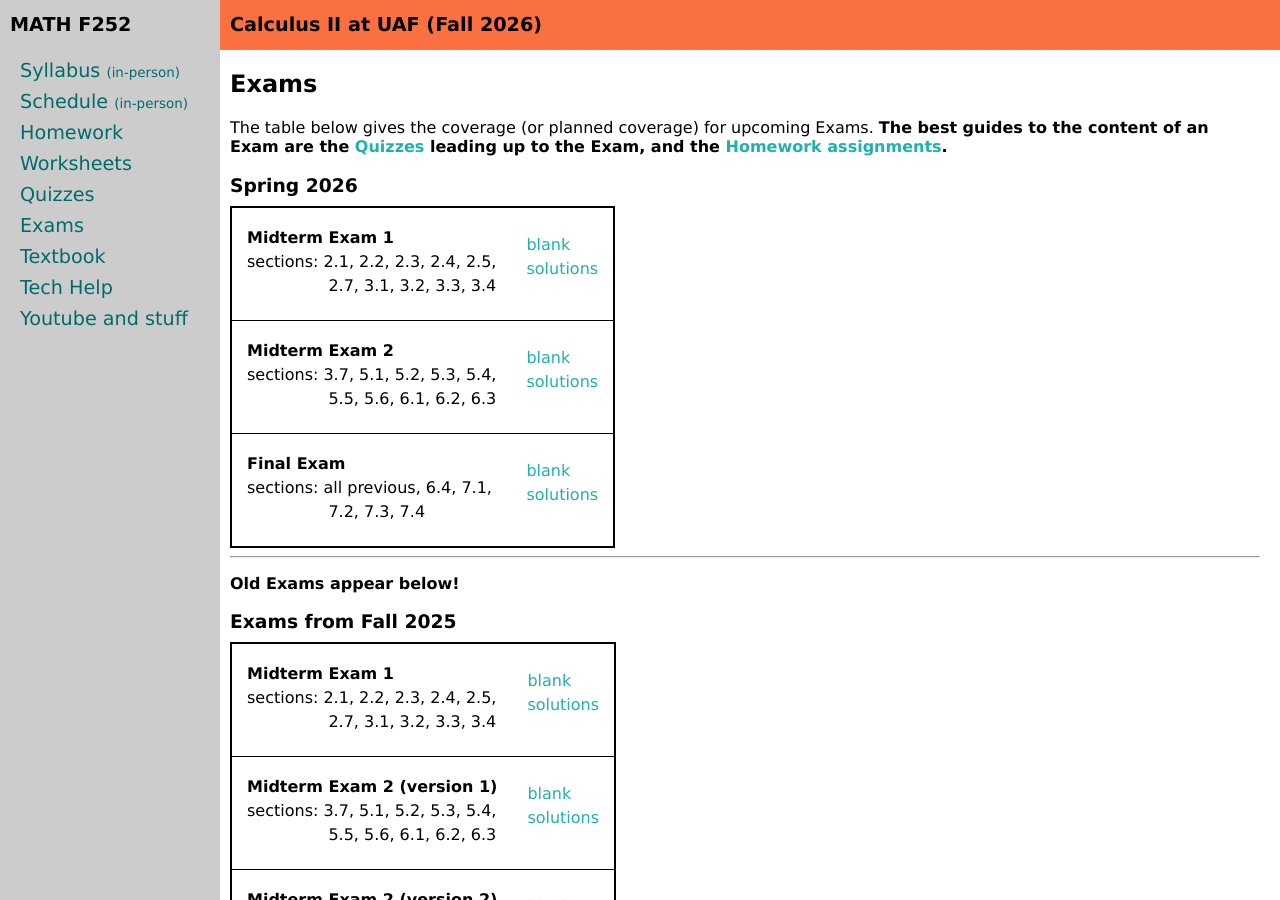
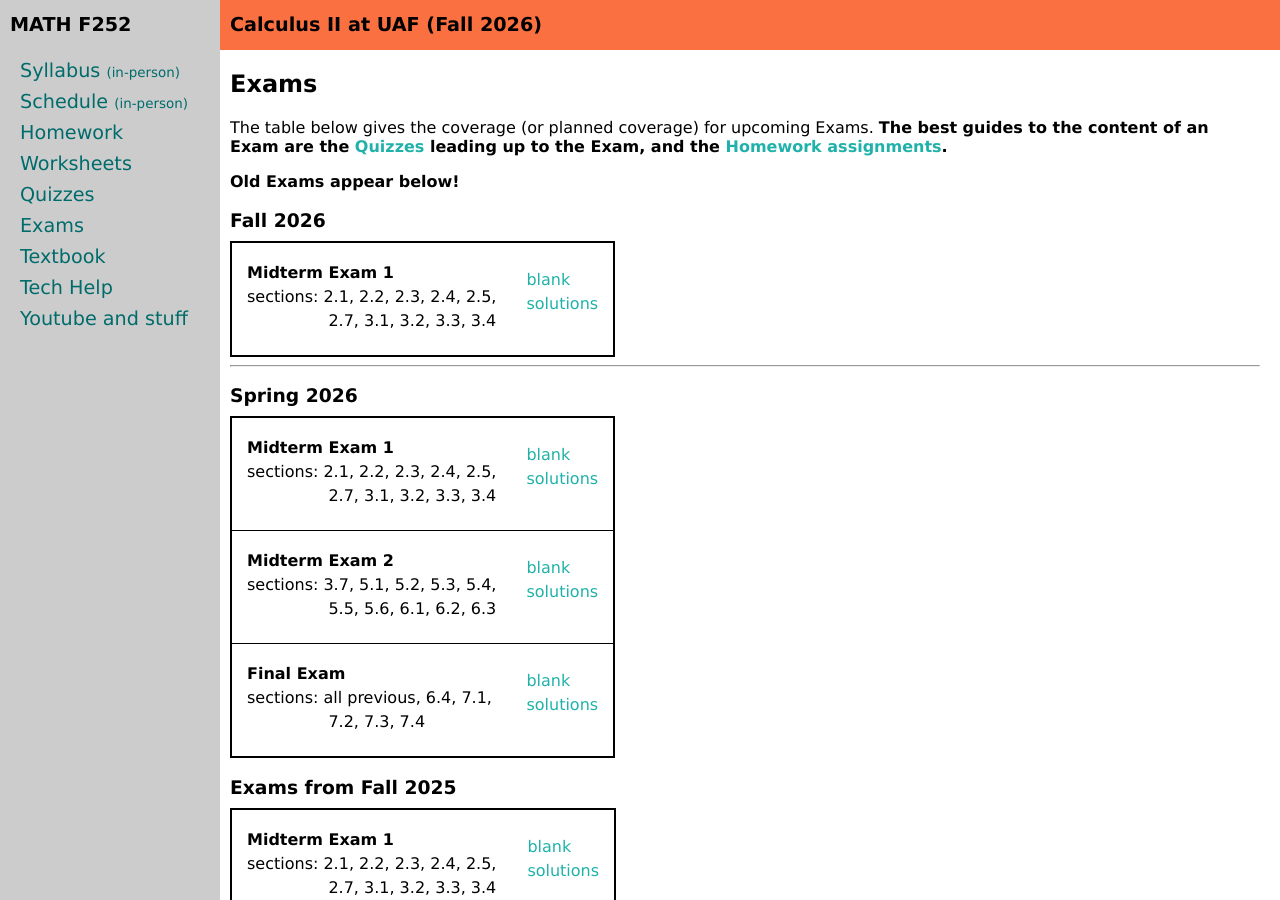
Before and after one commit to uaf-math/calc2, a Jekyll site: the page built from exams.md, in a window 1280 px wide and 900 px high. Built offline with Jekyll 4.4.1, drawn with Linux system fonts in a browser that asks for light colours.

Commit message:
updated exams for fall26

```diff
--- /dev/null
+++ b/_data/examsF26.yml
@@ -0,0 +1,8 @@
+semester: Fall 2026
+home: assets/exams/F26
+exams:
+- name: Midterm Exam 1
+  sections: 2.1, 2.2, 2.3, 2.4, 2.5,
+  cont: 2.7, 3.1, 3.2, 3.3, 3.4
+  blank: mt1.pdf
+  solutions: mt1-s.pdf
--- a/exams.md
+++ b/exams.md
@@ -7,13 +7,18 @@ title: Exams
 
 The table below gives the coverage (or planned coverage) for upcoming Exams.  <b>The best guides to the content of an Exam are the [Quizzes](quizzes.html) leading up to the Exam, and the [Homework assignments](homework.html).</b>
 
+<b>Old Exams appear below!</b>
+
+### Fall 2026
+
+{% include exam_table.md  data=site.data.examsF26 %}
+
+---
+
 ### Spring 2026
 
 {% include exam_table.md  data=site.data.examsS26 %}
 
----
-
-<b>Old Exams appear below!</b>
 
 ### Exams from Fall 2025
 
```
Also changed, not shown: 5 other files.
